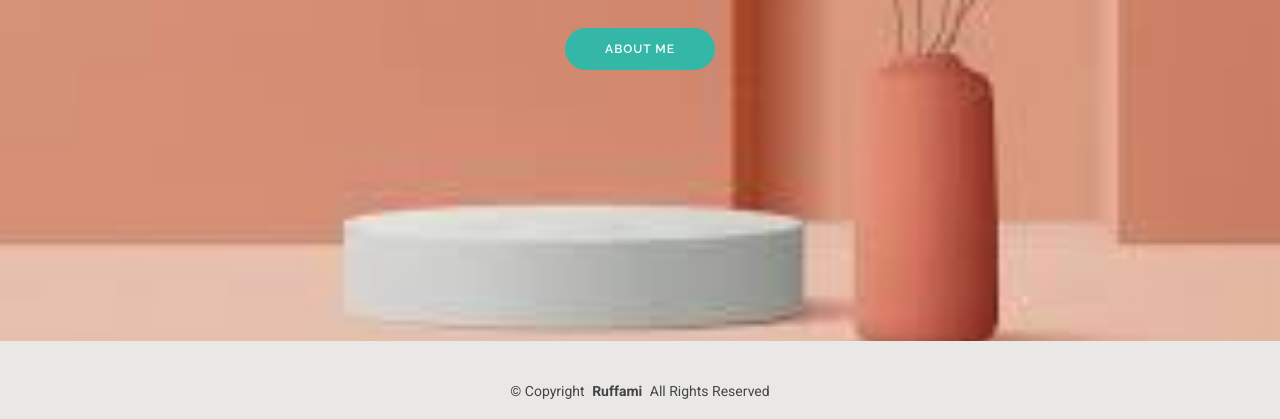
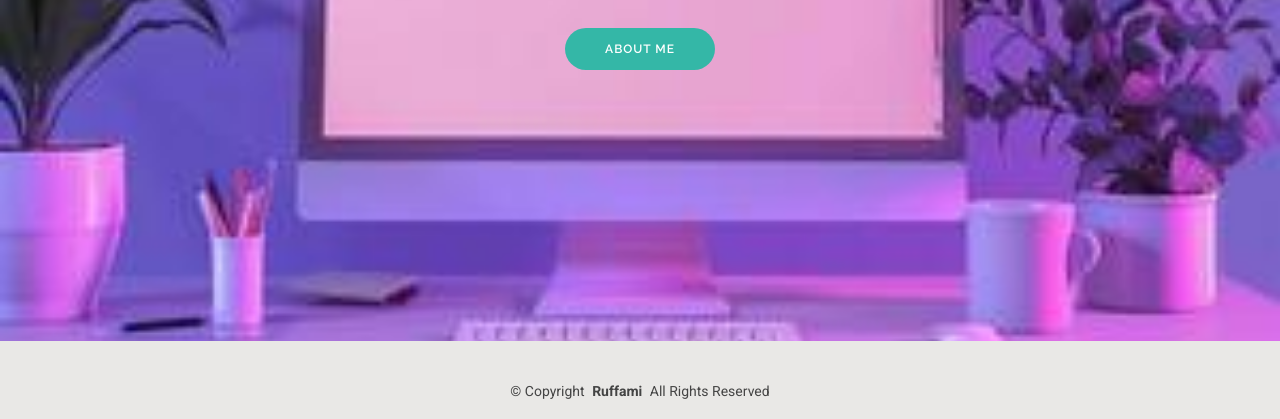
Before and after one commit to ruffamigultiano/personal-website, a plain HTML site: page index.html in a window 1280 px wide. Shown: the part 460-879 px from the top of the page. Drawn offline with Linux system fonts and the light colour scheme.

Commit message:
Modify bg-image and remove unnecessary files

```diff
--- a/index.html
+++ b/index.html
@@ -72,7 +72,7 @@
     <!-- Hero Section -->
     <section id="hero" class="hero section">
 
-      <img src="assets/img/qq.jpg" alt="" data-aos="filter-active">
+      <img src="assets/img/qa.jpg" alt="" data-aos="filter-active">
 
       <div class="container text-center" data-aos="zoom-out" data-aos-delay="100">
         <div class="row justify-content-center">
```
Also changed, not shown: assets/img/cc.jpg (deleted), assets/img/qa.jpg (added).
